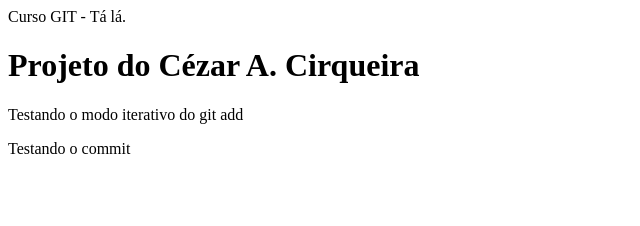
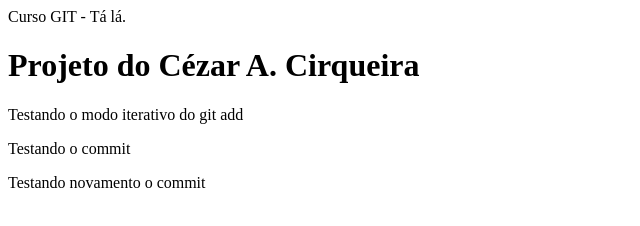
Before and after one commit to cezarcirqueira/curso-git, a plain HTML site: page index.html in a window 1280 px wide. Shown: the whole page, without its empty margins (0-640 px from the left). Drawn offline with Linux system fonts and the light colour scheme.

Commit message:
Novo teste do commit

```diff
--- a/index.html
+++ b/index.html
@@ -6,5 +6,6 @@
 		<h1>Projeto do Cézar A. Cirqueira</h1>
 		<p>Testando o modo iterativo do git add</p>
 		<p>Testando o commit</p>
+		<p>Testando novamento o commit</p>
 	</body>
 </html>
```
